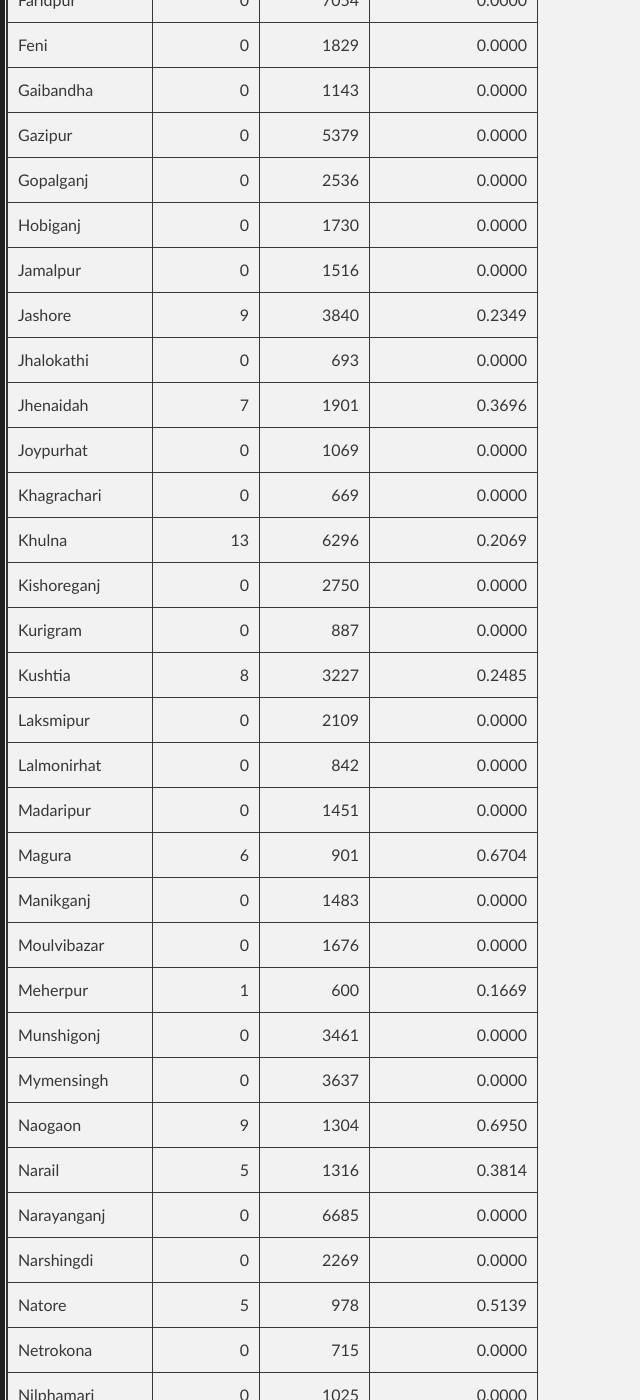
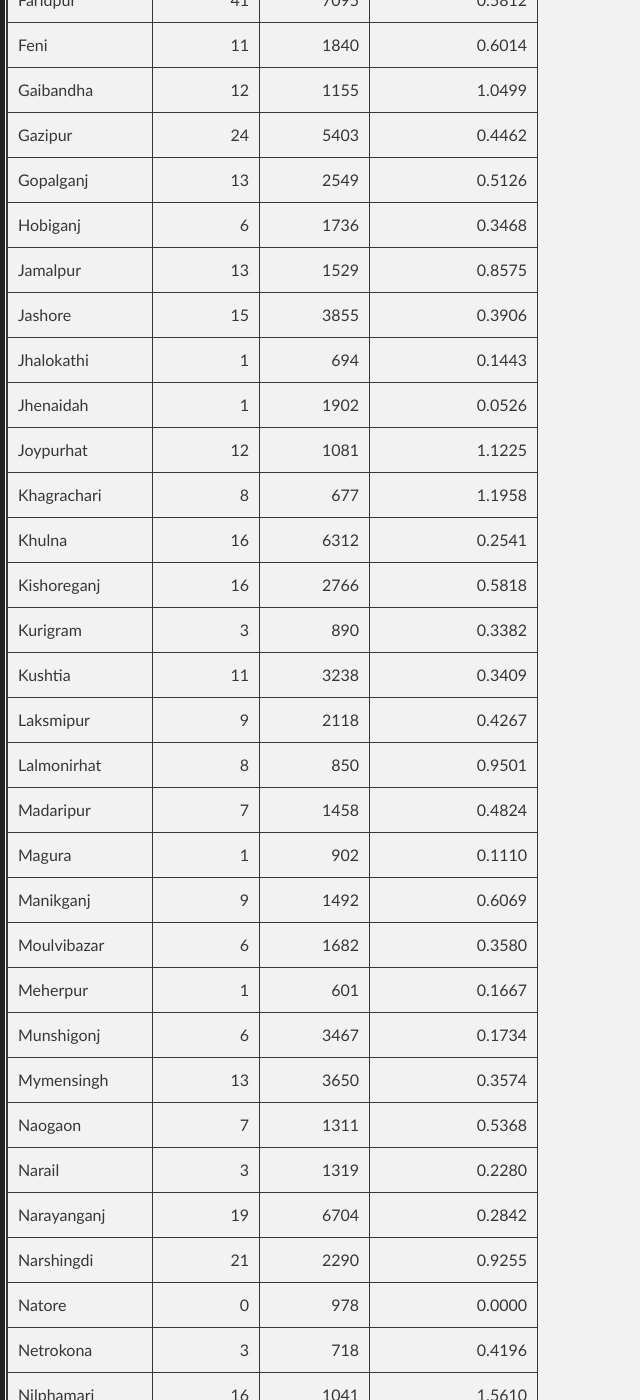
Before and after one commit to promitbasak/covid19bd, a Jekyll site: the page index.html, which Jekyll copies as it is, in a window 1280 px wide and 1400 px high, scrolled down 4886 px. Shown: the whole window, without its empty margins (0-640 px from the left). Built offline with Jekyll 4.4.1, drawn with Linux system fonts in a browser that asks for light colours; some of the changed text lies outside the part shown.

Commit message:
Update index.html

```diff
--- a/index.html
+++ b/index.html
@@ -67,21 +67,21 @@
 </tr></thead>
 <tbody>
 <tr>
-<td>2020-09-25</td>
-<td align="right">1383</td>
-<td align="right">21</td>
-<td align="right">1932</td>
-<td align="right">12473</td>
-<td align="right">356767</td>
-<td align="right">5093</td>
-<td align="right">267024</td>
-<td align="right">84650</td>
-<td align="right">1890060</td>
-<td align="right">1.4275</td>
+<td>2020-09-26</td>
+<td align="right">1106</td>
+<td align="right">36</td>
+<td align="right">1753</td>
+<td align="right">10765</td>
+<td align="right">357873</td>
+<td align="right">5129</td>
+<td align="right">268777</td>
+<td align="right">83967</td>
+<td align="right">1900825</td>
+<td align="right">1.4332</td>
 <td align="right">0.0191</td>
-<td align="right">18.8760</td>
-<td align="right">1982.0389</td>
-<td align="right">28.2944</td>
+<td align="right">18.8272</td>
+<td align="right">1988.1833</td>
+<td align="right">28.4944</td>
 </tr>
 </tbody>
 </table>
@@ -89,27 +89,27 @@
         <h3>Graphs:</h3>
         <div class="photo-album">
       <div>
-        <img src="https://raw.githubusercontent.com/promitbasak/Covid-19_bd_extended/master/assests/2020-09-25/Figure_1.png">
+        <img src="https://raw.githubusercontent.com/promitbasak/Covid-19_bd_extended/master/assests/2020-09-26/Figure_1.png">
         <h5>Overall Condition</h5>
       </div>
       <div>
-        <img src="https://raw.githubusercontent.com/promitbasak/Covid-19_bd_extended/master/assests/2020-09-25/Figure_2.png">
+        <img src="https://raw.githubusercontent.com/promitbasak/Covid-19_bd_extended/master/assests/2020-09-26/Figure_2.png">
         <h5>Total Cases</h5>
       </div>
       <div>
-        <img src="https://raw.githubusercontent.com/promitbasak/Covid-19_bd_extended/master/assests/2020-09-25/Figure_8.png">
+        <img src="https://raw.githubusercontent.com/promitbasak/Covid-19_bd_extended/master/assests/2020-09-26/Figure_8.png">
         <h5>Total Deaths</h5>
       </div>
       <div>
-        <img src="https://raw.githubusercontent.com/promitbasak/Covid-19_bd_extended/master/assests/2020-09-25/Figure_24.png">
+        <img src="https://raw.githubusercontent.com/promitbasak/Covid-19_bd_extended/master/assests/2020-09-26/Figure_24.png">
         <h5>District-wise Corona Map</h5>
       </div>
       <div>
-        <img src="https://raw.githubusercontent.com/promitbasak/Covid-19_bd_extended/master/assests/2020-09-25/Figure_20.png">
+        <img src="https://raw.githubusercontent.com/promitbasak/Covid-19_bd_extended/master/assests/2020-09-26/Figure_20.png">
         <h5>BD vs USA: Cases</h5>
       </div>
       <div>
-        <img src="https://raw.githubusercontent.com/promitbasak/Covid-19_bd_extended/master/assests/2020-09-25/Figure_21.png">
+        <img src="https://raw.githubusercontent.com/promitbasak/Covid-19_bd_extended/master/assests/2020-09-26/Figure_21.png">
         <h5>BD vs USA: Deaths</h5>
       </div>
     </div>
@@ -126,339 +126,339 @@
 </tr></thead>
 <tbody><tr>
 <td>Bagerhat</td>
-<td align="right">0</td>
-<td align="right">979</td>
-<td align="right">0.0000</td>
+<td align="right">5</td>
+<td align="right">984</td>
+<td align="right">0.5107</td>
 </tr>
 <tr>
 <td>Bandarban</td>
-<td align="right">0</td>
-<td align="right">766</td>
-<td align="right">0.0000</td>
+<td align="right">4</td>
+<td align="right">770</td>
+<td align="right">0.5222</td>
 </tr>
 <tr>
 <td>Barguna</td>
-<td align="right">2</td>
-<td align="right">908</td>
-<td align="right">0.2208</td>
+<td align="right">1</td>
+<td align="right">909</td>
+<td align="right">0.1101</td>
 </tr>
 <tr>
 <td>Barishal</td>
-<td align="right">7</td>
-<td align="right">3445</td>
-<td align="right">0.2036</td>
+<td align="right">14</td>
+<td align="right">3459</td>
+<td align="right">0.4064</td>
 </tr>
 <tr>
 <td>Bhola</td>
 <td align="right">2</td>
-<td align="right">720</td>
-<td align="right">0.2786</td>
+<td align="right">722</td>
+<td align="right">0.2778</td>
 </tr>
 <tr>
 <td>Bogura</td>
-<td align="right">3</td>
-<td align="right">7493</td>
-<td align="right">0.0401</td>
+<td align="right">27</td>
+<td align="right">7520</td>
+<td align="right">0.3603</td>
 </tr>
 <tr>
 <td>B. Baria</td>
-<td align="right">0</td>
-<td align="right">2429</td>
+<td align="right">9</td>
+<td align="right">2438</td>
+<td align="right">0.3705</td>
+</tr>
+<tr>
+<td>Chandpur</td>
+<td align="right">16</td>
+<td align="right">2282</td>
+<td align="right">0.7061</td>
+</tr>
+<tr>
+<td>Chapainawabganj</td>
+<td align="right">0</td>
+<td align="right">771</td>
 <td align="right">0.0000</td>
 </tr>
 <tr>
-<td>Chandpur</td>
-<td align="right">0</td>
-<td align="right">2266</td>
-<td align="right">0.0000</td>
-</tr>
-<tr>
-<td>Chapainawabganj</td>
-<td align="right">5</td>
-<td align="right">771</td>
-<td align="right">0.6527</td>
-</tr>
-<tr>
 <td>Chattogram</td>
-<td align="right">0</td>
-<td align="right">18517</td>
-<td align="right">0.0000</td>
+<td align="right">96</td>
+<td align="right">18613</td>
+<td align="right">0.5184</td>
 </tr>
 <tr>
 <td>Chuadanga</td>
 <td align="right">2</td>
-<td align="right">1412</td>
-<td align="right">0.1418</td>
+<td align="right">1414</td>
+<td align="right">0.1416</td>
 </tr>
 <tr>
 <td>Cox&#39;s bazar</td>
-<td align="right">0</td>
-<td align="right">4644</td>
-<td align="right">0.0000</td>
+<td align="right">27</td>
+<td align="right">4671</td>
+<td align="right">0.5814</td>
 </tr>
 <tr>
 <td>Comilla</td>
-<td align="right">0</td>
-<td align="right">7378</td>
-<td align="right">0.0000</td>
+<td align="right">42</td>
+<td align="right">7420</td>
+<td align="right">0.5693</td>
 </tr>
 <tr>
 <td>Dhaka</td>
-<td align="right">0</td>
-<td align="right">97860</td>
-<td align="right">0.0000</td>
+<td align="right">37</td>
+<td align="right">97897</td>
+<td align="right">0.0378</td>
 </tr>
 <tr>
 <td>Dinajpur</td>
-<td align="right">0</td>
-<td align="right">3328</td>
-<td align="right">0.0000</td>
+<td align="right">15</td>
+<td align="right">3343</td>
+<td align="right">0.4507</td>
 </tr>
 <tr>
 <td>Faridpur</td>
-<td align="right">0</td>
-<td align="right">7054</td>
-<td align="right">0.0000</td>
+<td align="right">41</td>
+<td align="right">7095</td>
+<td align="right">0.5812</td>
 </tr>
 <tr>
 <td>Feni</td>
-<td align="right">0</td>
-<td align="right">1829</td>
-<td align="right">0.0000</td>
+<td align="right">11</td>
+<td align="right">1840</td>
+<td align="right">0.6014</td>
 </tr>
 <tr>
 <td>Gaibandha</td>
-<td align="right">0</td>
-<td align="right">1143</td>
-<td align="right">0.0000</td>
+<td align="right">12</td>
+<td align="right">1155</td>
+<td align="right">1.0499</td>
 </tr>
 <tr>
 <td>Gazipur</td>
-<td align="right">0</td>
-<td align="right">5379</td>
-<td align="right">0.0000</td>
+<td align="right">24</td>
+<td align="right">5403</td>
+<td align="right">0.4462</td>
 </tr>
 <tr>
 <td>Gopalganj</td>
-<td align="right">0</td>
-<td align="right">2536</td>
-<td align="right">0.0000</td>
+<td align="right">13</td>
+<td align="right">2549</td>
+<td align="right">0.5126</td>
 </tr>
 <tr>
 <td>Hobiganj</td>
-<td align="right">0</td>
-<td align="right">1730</td>
-<td align="right">0.0000</td>
+<td align="right">6</td>
+<td align="right">1736</td>
+<td align="right">0.3468</td>
 </tr>
 <tr>
 <td>Jamalpur</td>
-<td align="right">0</td>
-<td align="right">1516</td>
-<td align="right">0.0000</td>
+<td align="right">13</td>
+<td align="right">1529</td>
+<td align="right">0.8575</td>
 </tr>
 <tr>
 <td>Jashore</td>
+<td align="right">15</td>
+<td align="right">3855</td>
+<td align="right">0.3906</td>
+</tr>
+<tr>
+<td>Jhalokathi</td>
+<td align="right">1</td>
+<td align="right">694</td>
+<td align="right">0.1443</td>
+</tr>
+<tr>
+<td>Jhenaidah</td>
+<td align="right">1</td>
+<td align="right">1902</td>
+<td align="right">0.0526</td>
+</tr>
+<tr>
+<td>Joypurhat</td>
+<td align="right">12</td>
+<td align="right">1081</td>
+<td align="right">1.1225</td>
+</tr>
+<tr>
+<td>Khagrachari</td>
+<td align="right">8</td>
+<td align="right">677</td>
+<td align="right">1.1958</td>
+</tr>
+<tr>
+<td>Khulna</td>
+<td align="right">16</td>
+<td align="right">6312</td>
+<td align="right">0.2541</td>
+</tr>
+<tr>
+<td>Kishoreganj</td>
+<td align="right">16</td>
+<td align="right">2766</td>
+<td align="right">0.5818</td>
+</tr>
+<tr>
+<td>Kurigram</td>
+<td align="right">3</td>
+<td align="right">890</td>
+<td align="right">0.3382</td>
+</tr>
+<tr>
+<td>Kushtia</td>
+<td align="right">11</td>
+<td align="right">3238</td>
+<td align="right">0.3409</td>
+</tr>
+<tr>
+<td>Laksmipur</td>
 <td align="right">9</td>
-<td align="right">3840</td>
-<td align="right">0.2349</td>
-</tr>
-<tr>
-<td>Jhalokathi</td>
-<td align="right">0</td>
-<td align="right">693</td>
-<td align="right">0.0000</td>
-</tr>
-<tr>
-<td>Jhenaidah</td>
+<td align="right">2118</td>
+<td align="right">0.4267</td>
+</tr>
+<tr>
+<td>Lalmonirhat</td>
+<td align="right">8</td>
+<td align="right">850</td>
+<td align="right">0.9501</td>
+</tr>
+<tr>
+<td>Madaripur</td>
 <td align="right">7</td>
-<td align="right">1901</td>
-<td align="right">0.3696</td>
-</tr>
-<tr>
-<td>Joypurhat</td>
-<td align="right">0</td>
-<td align="right">1069</td>
-<td align="right">0.0000</td>
-</tr>
-<tr>
-<td>Khagrachari</td>
-<td align="right">0</td>
-<td align="right">669</td>
-<td align="right">0.0000</td>
-</tr>
-<tr>
-<td>Khulna</td>
-<td align="right">13</td>
-<td align="right">6296</td>
-<td align="right">0.2069</td>
-</tr>
-<tr>
-<td>Kishoreganj</td>
-<td align="right">0</td>
-<td align="right">2750</td>
-<td align="right">0.0000</td>
-</tr>
-<tr>
-<td>Kurigram</td>
-<td align="right">0</td>
-<td align="right">887</td>
-<td align="right">0.0000</td>
-</tr>
-<tr>
-<td>Kushtia</td>
-<td align="right">8</td>
-<td align="right">3227</td>
-<td align="right">0.2485</td>
-</tr>
-<tr>
-<td>Laksmipur</td>
-<td align="right">0</td>
-<td align="right">2109</td>
-<td align="right">0.0000</td>
-</tr>
-<tr>
-<td>Lalmonirhat</td>
-<td align="right">0</td>
-<td align="right">842</td>
-<td align="right">0.0000</td>
-</tr>
-<tr>
-<td>Madaripur</td>
-<td align="right">0</td>
-<td align="right">1451</td>
-<td align="right">0.0000</td>
+<td align="right">1458</td>
+<td align="right">0.4824</td>
 </tr>
 <tr>
 <td>Magura</td>
+<td align="right">1</td>
+<td align="right">902</td>
+<td align="right">0.1110</td>
+</tr>
+<tr>
+<td>Manikganj</td>
+<td align="right">9</td>
+<td align="right">1492</td>
+<td align="right">0.6069</td>
+</tr>
+<tr>
+<td>Moulvibazar</td>
 <td align="right">6</td>
-<td align="right">901</td>
-<td align="right">0.6704</td>
-</tr>
-<tr>
-<td>Manikganj</td>
-<td align="right">0</td>
-<td align="right">1483</td>
-<td align="right">0.0000</td>
-</tr>
-<tr>
-<td>Moulvibazar</td>
-<td align="right">0</td>
-<td align="right">1676</td>
-<td align="right">0.0000</td>
+<td align="right">1682</td>
+<td align="right">0.3580</td>
 </tr>
 <tr>
 <td>Meherpur</td>
 <td align="right">1</td>
-<td align="right">600</td>
-<td align="right">0.1669</td>
+<td align="right">601</td>
+<td align="right">0.1667</td>
 </tr>
 <tr>
 <td>Munshigonj</td>
-<td align="right">0</td>
-<td align="right">3461</td>
+<td align="right">6</td>
+<td align="right">3467</td>
+<td align="right">0.1734</td>
+</tr>
+<tr>
+<td>Mymensingh</td>
+<td align="right">13</td>
+<td align="right">3650</td>
+<td align="right">0.3574</td>
+</tr>
+<tr>
+<td>Naogaon</td>
+<td align="right">7</td>
+<td align="right">1311</td>
+<td align="right">0.5368</td>
+</tr>
+<tr>
+<td>Narail</td>
+<td align="right">3</td>
+<td align="right">1319</td>
+<td align="right">0.2280</td>
+</tr>
+<tr>
+<td>Narayanganj</td>
+<td align="right">19</td>
+<td align="right">6704</td>
+<td align="right">0.2842</td>
+</tr>
+<tr>
+<td>Narshingdi</td>
+<td align="right">21</td>
+<td align="right">2290</td>
+<td align="right">0.9255</td>
+</tr>
+<tr>
+<td>Natore</td>
+<td align="right">0</td>
+<td align="right">978</td>
 <td align="right">0.0000</td>
 </tr>
 <tr>
-<td>Mymensingh</td>
-<td align="right">0</td>
-<td align="right">3637</td>
+<td>Netrokona</td>
+<td align="right">3</td>
+<td align="right">718</td>
+<td align="right">0.4196</td>
+</tr>
+<tr>
+<td>Nilphamari</td>
+<td align="right">16</td>
+<td align="right">1041</td>
+<td align="right">1.5610</td>
+</tr>
+<tr>
+<td>Noakhali</td>
+<td align="right">19</td>
+<td align="right">4944</td>
+<td align="right">0.3858</td>
+</tr>
+<tr>
+<td>Pabna</td>
+<td align="right">0</td>
+<td align="right">1118</td>
 <td align="right">0.0000</td>
 </tr>
 <tr>
-<td>Naogaon</td>
-<td align="right">9</td>
-<td align="right">1304</td>
-<td align="right">0.6950</td>
-</tr>
-<tr>
-<td>Narail</td>
-<td align="right">5</td>
-<td align="right">1316</td>
-<td align="right">0.3814</td>
-</tr>
-<tr>
-<td>Narayanganj</td>
-<td align="right">0</td>
-<td align="right">6685</td>
-<td align="right">0.0000</td>
-</tr>
-<tr>
-<td>Narshingdi</td>
-<td align="right">0</td>
-<td align="right">2269</td>
-<td align="right">0.0000</td>
-</tr>
-<tr>
-<td>Natore</td>
-<td align="right">5</td>
-<td align="right">978</td>
-<td align="right">0.5139</td>
-</tr>
-<tr>
-<td>Netrokona</td>
-<td align="right">0</td>
-<td align="right">715</td>
-<td align="right">0.0000</td>
-</tr>
-<tr>
-<td>Nilphamari</td>
-<td align="right">0</td>
-<td align="right">1025</td>
-<td align="right">0.0000</td>
-</tr>
-<tr>
-<td>Noakhali</td>
-<td align="right">0</td>
-<td align="right">4925</td>
-<td align="right">0.0000</td>
-</tr>
-<tr>
-<td>Pabna</td>
-<td align="right">5</td>
-<td align="right">1118</td>
-<td align="right">0.4492</td>
-</tr>
-<tr>
 <td>Panchagarh</td>
-<td align="right">0</td>
-<td align="right">596</td>
-<td align="right">0.0000</td>
+<td align="right">8</td>
+<td align="right">604</td>
+<td align="right">1.3423</td>
 </tr>
 <tr>
 <td>Patuakhali</td>
+<td align="right">2</td>
+<td align="right">1414</td>
+<td align="right">0.1416</td>
+</tr>
+<tr>
+<td>Pirojpur</td>
+<td align="right">4</td>
+<td align="right">1069</td>
+<td align="right">0.3756</td>
+</tr>
+<tr>
+<td>Rajbari</td>
+<td align="right">18</td>
+<td align="right">3031</td>
+<td align="right">0.5974</td>
+</tr>
+<tr>
+<td>Rajshahi</td>
+<td align="right">6</td>
+<td align="right">4917</td>
+<td align="right">0.1222</td>
+</tr>
+<tr>
+<td>Rangamati</td>
 <td align="right">1</td>
-<td align="right">1412</td>
-<td align="right">0.0709</td>
-</tr>
-<tr>
-<td>Pirojpur</td>
-<td align="right">2</td>
-<td align="right">1065</td>
-<td align="right">0.1881</td>
-</tr>
-<tr>
-<td>Rajbari</td>
-<td align="right">0</td>
-<td align="right">3013</td>
-<td align="right">0.0000</td>
-</tr>
-<tr>
-<td>Rajshahi</td>
-<td align="right">15</td>
-<td align="right">4911</td>
-<td align="right">0.3064</td>
-</tr>
-<tr>
-<td>Rangamati</td>
-<td align="right">0</td>
-<td align="right">893</td>
-<td align="right">0.0000</td>
+<td align="right">894</td>
+<td align="right">0.1120</td>
 </tr>
 <tr>
 <td>Rangpur</td>
-<td align="right">0</td>
-<td align="right">2749</td>
-<td align="right">0.0000</td>
+<td align="right">28</td>
+<td align="right">2777</td>
+<td align="right">1.0186</td>
 </tr>
 <tr>
 <td>Satkhira</td>
@@ -468,45 +468,45 @@
 </tr>
 <tr>
 <td>Shariatpur</td>
-<td align="right">0</td>
-<td align="right">1670</td>
-<td align="right">0.0000</td>
+<td align="right">5</td>
+<td align="right">1675</td>
+<td align="right">0.2994</td>
 </tr>
 <tr>
 <td>Sherpur</td>
-<td align="right">0</td>
-<td align="right">463</td>
-<td align="right">0.0000</td>
+<td align="right">2</td>
+<td align="right">465</td>
+<td align="right">0.4320</td>
 </tr>
 <tr>
 <td>Sirajganj</td>
 <td align="right">5</td>
-<td align="right">2140</td>
-<td align="right">0.2342</td>
+<td align="right">2145</td>
+<td align="right">0.2336</td>
 </tr>
 <tr>
 <td>Sunamganj</td>
-<td align="right">0</td>
-<td align="right">2304</td>
-<td align="right">0.0000</td>
+<td align="right">4</td>
+<td align="right">2308</td>
+<td align="right">0.1736</td>
 </tr>
 <tr>
 <td>Sylhet</td>
-<td align="right">0</td>
-<td align="right">6713</td>
-<td align="right">0.0000</td>
+<td align="right">46</td>
+<td align="right">6759</td>
+<td align="right">0.6852</td>
 </tr>
 <tr>
 <td>Tangail</td>
-<td align="right">0</td>
-<td align="right">3051</td>
-<td align="right">0.0000</td>
+<td align="right">22</td>
+<td align="right">3073</td>
+<td align="right">0.7211</td>
 </tr>
 <tr>
 <td>Thakurgaon</td>
-<td align="right">0</td>
-<td align="right">1096</td>
-<td align="right">0.0000</td>
+<td align="right">18</td>
+<td align="right">1114</td>
+<td align="right">1.6423</td>
 </tr>
 </tbody></table>
 
@@ -3967,6 +3967,23 @@
 <td align="right">1982.0389</td>
 <td align="right">28.2944</td>
 </tr>
+<tr>
+<td>2020-09-26</td>
+<td align="right">1106</td>
+<td align="right">36</td>
+<td align="right">1753</td>
+<td align="right">10765</td>
+<td align="right">357873</td>
+<td align="right">5129</td>
+<td align="right">268777</td>
+<td align="right">83967</td>
+<td align="right">1900825</td>
+<td align="right">1.4332</td>
+<td align="right">0.0191</td>
+<td align="right">18.8272</td>
+<td align="right">1988.1833</td>
+<td align="right">28.4944</td>
+</tr>
 </tbody></table>
 
 
```
Also changed, not shown: other parts of index.html (+1 -1 lines).
